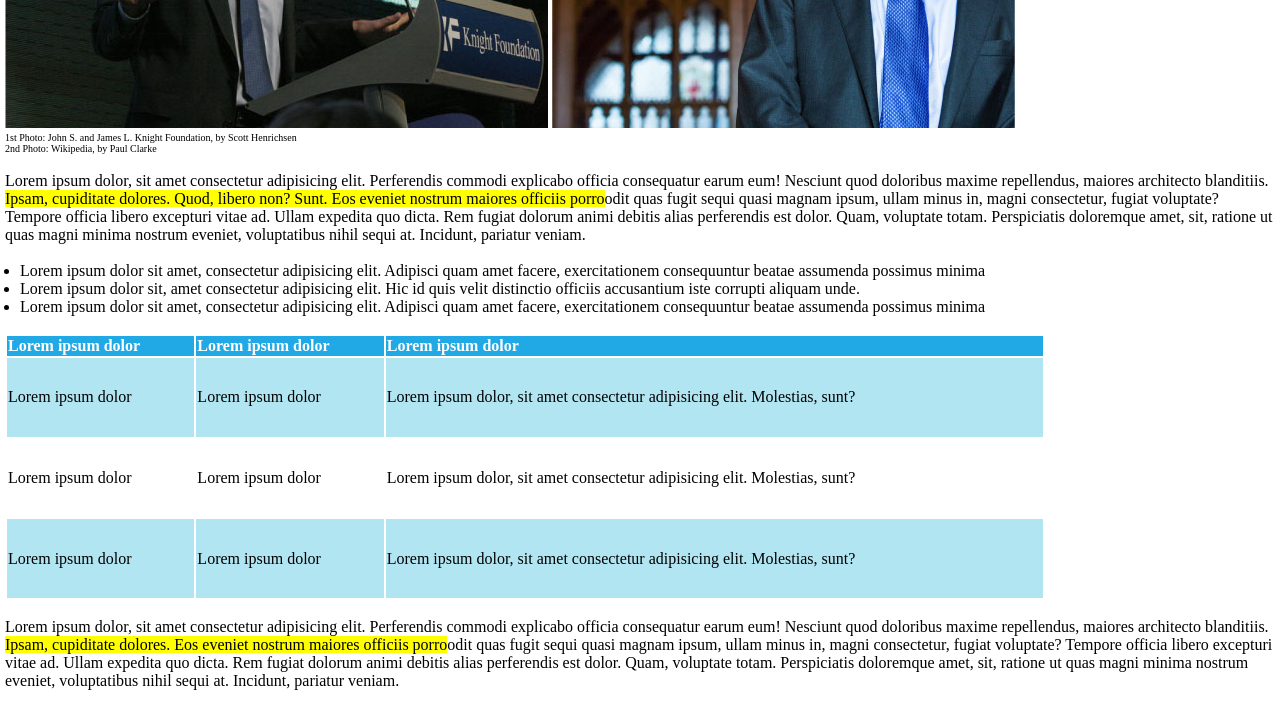
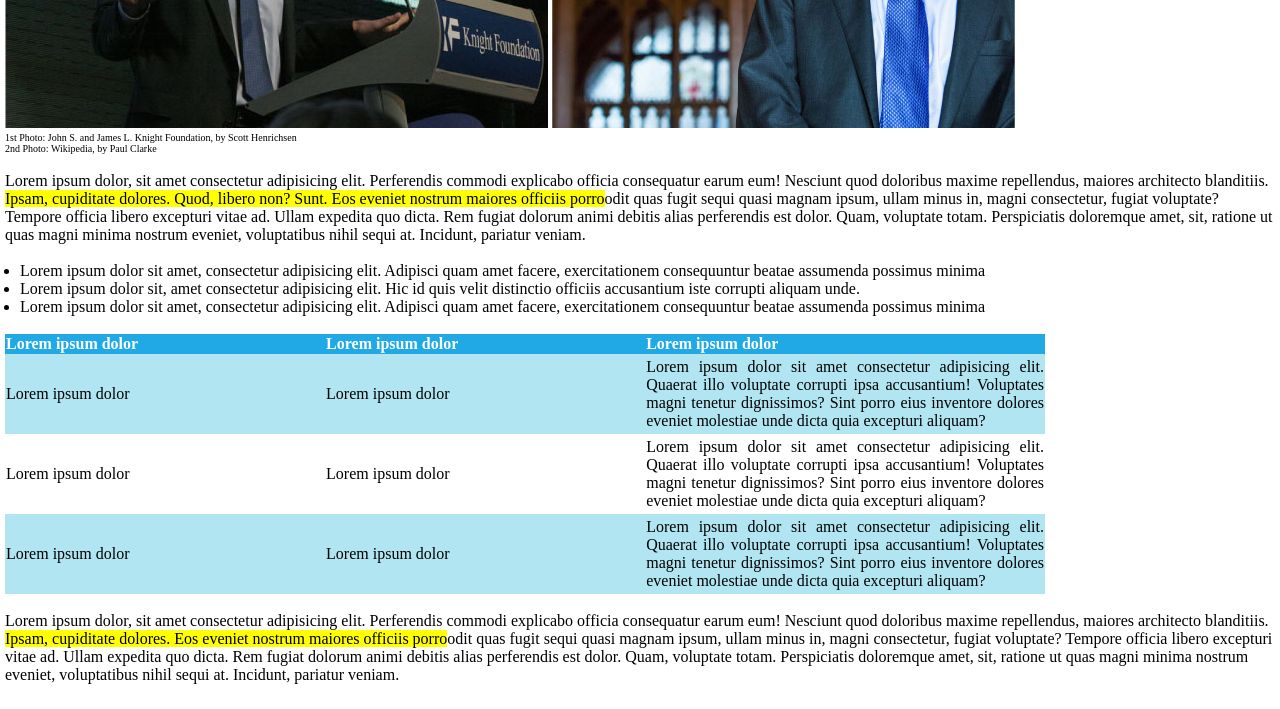
Before and after one commit to GiadaGallitto/html-css-booleaner, a plain HTML site: page index.html in a window 1280 px wide. Shown: the part 484-1193 px from the top of the page. Drawn offline with Linux system fonts and the light colour scheme.

Commit message:
Fix Table

```diff
--- a/css/style.css
+++ b/css/style.css
@@ -51,7 +51,8 @@ ul {
 
 table{
     width: 65em;
-    text-align: left
+    text-align: left;
+    border-spacing: 0px;
 }
 
 thead{
@@ -62,6 +63,15 @@ thead{
 tbody{
     height: 15em;
     width: 65em;
+}
+
+.short-column{
+    width: 20em;
+}
+
+tr td:last-child{
+    text-align: justify;
+    width: 25em;
 }
 
 .colored{
@@ -81,7 +91,7 @@ div{
 
 .img-graph{
     background-image: url(../img/graph.jpg);
-    position:relative
+    position:relative;
 }
 
 .text-img{
--- a/index.html
+++ b/index.html
@@ -69,19 +69,19 @@
                         </thead>
                         <tbody>
                             <tr class="colored">
-                                <td>Lorem ipsum dolor</td>
-                                <td>Lorem ipsum dolor</td>
-                                <td>Lorem ipsum dolor, sit amet consectetur adipisicing elit. Molestias, sunt?</td>
+                                <td class="short-column">Lorem ipsum dolor</td>
+                                <td class="short-column">Lorem ipsum dolor</td>
+                                <td>Lorem ipsum dolor sit amet consectetur adipisicing elit. Quaerat illo voluptate corrupti ipsa accusantium! Voluptates magni tenetur dignissimos? Sint porro eius inventore dolores eveniet molestiae unde dicta quia excepturi aliquam?</td>
                             </tr>
                             <tr>
-                                <td>Lorem ipsum dolor</td>
-                                <td>Lorem ipsum dolor</td>
-                                <td>Lorem ipsum dolor, sit amet consectetur adipisicing elit. Molestias, sunt?</td>
+                                <td class="short-column">Lorem ipsum dolor</td>
+                                <td class="short-column">Lorem ipsum dolor</td>
+                                <td>Lorem ipsum dolor sit amet consectetur adipisicing elit. Quaerat illo voluptate corrupti ipsa accusantium! Voluptates magni tenetur dignissimos? Sint porro eius inventore dolores eveniet molestiae unde dicta quia excepturi aliquam?</td>
                             </tr>
                             <tr class="colored">
-                                <td>Lorem ipsum dolor</td>
-                                <td>Lorem ipsum dolor</td>
-                                <td>Lorem ipsum dolor, sit amet consectetur adipisicing elit. Molestias, sunt?</td>
+                                <td class="short-column">Lorem ipsum dolor</td>
+                                <td class="short-column">Lorem ipsum dolor</td>
+                                <td>Lorem ipsum dolor sit amet consectetur adipisicing elit. Quaerat illo voluptate corrupti ipsa accusantium! Voluptates magni tenetur dignissimos? Sint porro eius inventore dolores eveniet molestiae unde dicta quia excepturi aliquam?</td>
                             </tr>
                         </tbody>
                     </table>
```
